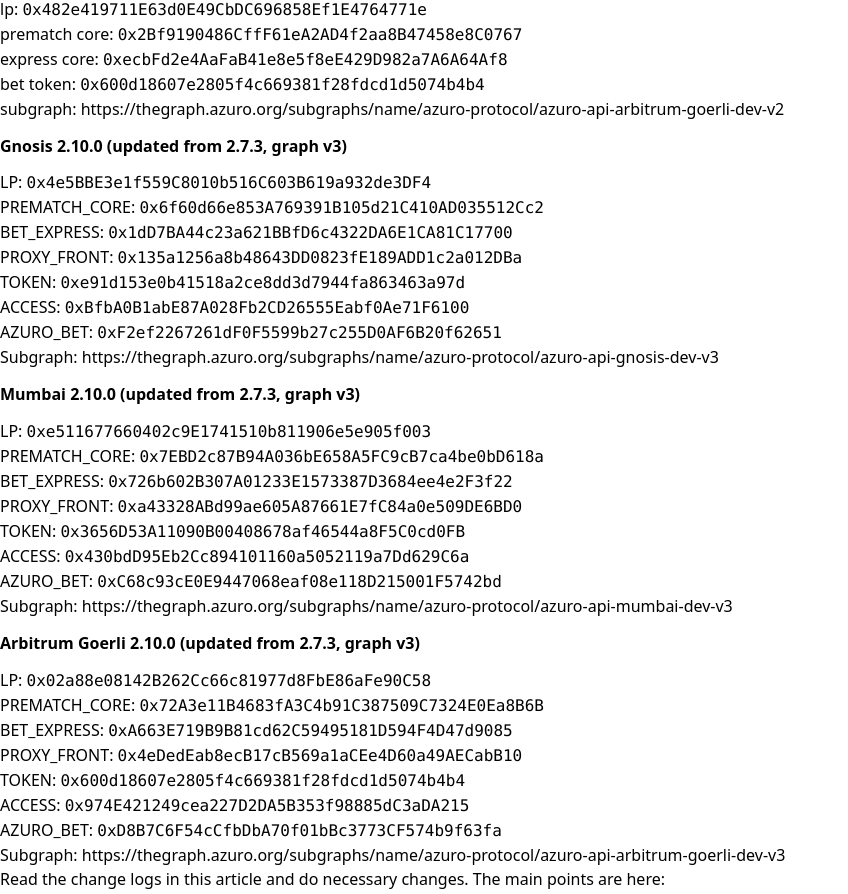
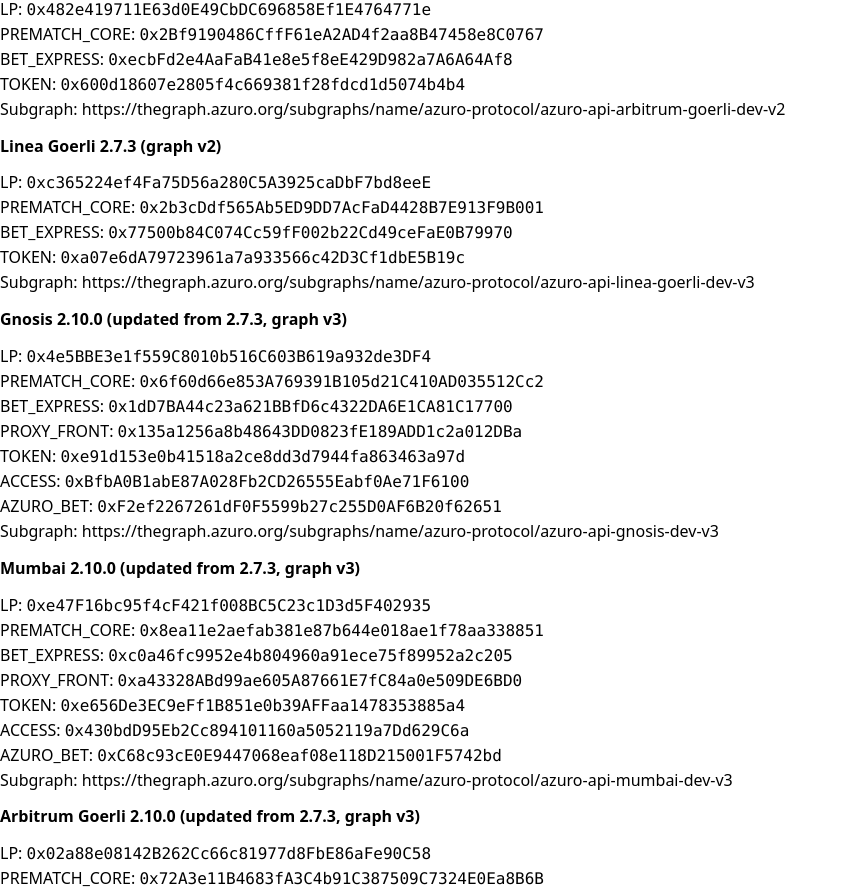
Before and after one commit to Azuro-protocol/gem-docs, a Next.js app: page /releases/4-multi-outcomes-preparation in a window 1280 px wide. Shown: the part 4399-5293 px from the top of the page, without its empty margins (0-848 px from the left). Built offline with nearby package versions, Linux system fonts and the light colour scheme.

Commit message:
update addresses

```diff
--- a/pages/contracts/deployment-addresses.mdx
+++ b/pages/contracts/deployment-addresses.mdx
@@ -100,6 +100,7 @@ import { Tab, Tabs } from 'nextra-theme-docs'
   'Gnosis 2.7.3',
   'Mumbai 2.7.3',
   'Arbitrum Goerli 2.7.3',
+  'Linea Goerli 2.7.3',
   'Gnosis 2.10.0',
   'Mumbai 2.10.0',
   'Arbitrum Goerli 2.10.0',
@@ -147,6 +148,19 @@ import { Tab, Tabs } from 'nextra-theme-docs'
     <div className="overflow-auto">
 |||
 | --- | --- |
+| [LP](/contracts/lp) | `0xc365224ef4Fa75D56a280C5A3925caDbF7bd8eeE` |
+| [Access](/contracts/access) | `0xa610811E42a09bC5e336010D189dB0Ce21d30988` |
+| [PrematchCore](/contracts/prematch-core) | `0x2b3cDdf565Ab5ED9DD7AcFaD4428B7E913F9B001` |
+| [BetExpress](/contracts/bet-express) | `0x77500b84C074Cc59fF002b22Cd49ceFaE0B79970` |
+| [ProxyFront](/contracts/proxy-front) |  |
+| [AzuroBet](/contracts/azuro-bet) | `0xB9E4CB7Dcfb418aa2a7Cd5FE8194597791097f09` |
+| ERC20 (Bet Token) | `0xa07e6dA79723961a7a933566c42D3Cf1dbE5B19c` |
+    </div>
+  </Tab>
+  <Tab>
+    <div className="overflow-auto">
+|||
+| --- | --- |
 | [LP](/contracts/lp) | `0x4e5BBE3e1f559C8010b516C603B619a932de3DF4` |
 | [Access](/contracts/access) | `0xBfbA0B1abE87A028Fb2CD26555Eabf0Ae71F6100` |
 | [PrematchCore](/contracts/prematch-core) | `0x6f60d66e853A769391B105d21C410AD035512Cc2` |
@@ -160,13 +174,13 @@ import { Tab, Tabs } from 'nextra-theme-docs'
     <div className="overflow-auto">
 |||
 | --- | --- |
-| [LP](/contracts/lp) | `0xe511677660402c9E1741510b811906e5e905f003` |
+| [LP](/contracts/lp) | `0xe47F16bc95f4cF421f008BC5C23c1D3d5F402935` |
 | [Access](/contracts/access) | `0x430bdD95Eb2Cc894101160a5052119a7Dd629C6a` |
-| [PrematchCore](/contracts/prematch-core) | `0x7EBD2c87B94A036bE658A5FC9cB7ca4be0bD618a` |
-| [BetExpress](/contracts/bet-express) | `0x726b602B307A01233E1573387D3684ee4e2F3f22` |
+| [PrematchCore](/contracts/prematch-core) | `0x8ea11e2aefab381e87b644e018ae1f78aa338851` |
+| [BetExpress](/contracts/bet-express) | `0xc0a46fc9952e4b804960a91ece75f89952a2c205` |
 | [ProxyFront](/contracts/proxy-front) | `0xa43328ABd99ae605A87661E7fC84a0e509DE6BD0` |
 | [AzuroBet](/contracts/azuro-bet) | `0xC68c93cE0E9447068eaf08e118D215001F5742bd` |
-| ERC20 (Bet Token) | `0x3656D53A11090B00408678af46544a8F5C0cd0FB` |
+| ERC20 (Bet Token) | `0xe656De3EC9eFf1B851e0b39AFFaa1478353885a4` |
     </div>
   </Tab>
   <Tab>
--- a/pages/releases/4-multi-outcomes-preparation.mdx
+++ b/pages/releases/4-multi-outcomes-preparation.mdx
@@ -226,20 +226,20 @@ The plan is to migrate the contracts from 2.7.3 to 2.10.0 version.
 
 #### Game
 
-- `ipfsHash` has been removed. Game information is now provided directly to the `createGame` method on the smart contracts and can be accessed through the `NewGame` event. All data from this event is still available in other fields for your convenience.
+- `ipfsHash` has been removed. Game information is now provided directly to the `createGame` method on the smart contracts and can be accessed through the `NewGame` event. All data from this event is still available in other fields for your convenience.
 
 #### Condition
 
-- The main objective of this major release is to introduce support for multi-outcome conditions (markets). In previous versions, all `Condition` entities only supported two outcomes for each condition, with a single winning outcome (`wonOutcome`) in cases where the condition was resolved without cancellation. With the new contracts, conditions can now have more than two outcomes, including multiple winning outcomes, such as the Double Chance market. As a result, the `wonOutcome` field has been migrated to `wonOutcomes: [Outcome!]`. `wonOutcomeId` replaced with `wonOutcomeIds`.
-- A new service field `_winningOutcomesCount` has been added.
+- The main objective of this major release is to introduce support for multi-outcome conditions (markets). In previous versions, all `Condition` entities only supported two outcomes for each condition, with a single winning outcome (`wonOutcome`) in cases where the condition was resolved without cancellation. With the new contracts, conditions can now have more than two outcomes, including multiple winning outcomes, such as the Double Chance market. As a result, the `wonOutcome` field has been migrated to `wonOutcomes: [Outcome!]`. `wonOutcomeId` replaced with `wonOutcomeIds`.
+- A new service field `_winningOutcomesCount` has been added.
 
 #### Freebet
 
-- In current version there is field `burned: boolean` which represents if Freebet NFT was burned (as consequence is resolved). This field continue exist in new version and represent only state of token burning. In the new version freebets can be resolved without burning. Therefore, a new field `isResolved: boolean` is added.
+- In current version there is field `burned: boolean` which represents if Freebet NFT was burned (as consequence is resolved). This field continue exist in new version and represent only state of token burning. In the new version freebets can be resolved without burning. Therefore, a new field `isResolved: boolean` is added.
 
 #### Event
 
-- The `leafId` field in `LiquidityAdded` and `LiquidityRemoved` events has been renamed to `depositId`.
+- The `leafId` field in `LiquidityAdded` and `LiquidityRemoved` events has been renamed to `depositId`.
 
 
 ## Migration Guide
@@ -250,27 +250,35 @@ To accommodate the current implementation, a new version of the Subgraph has bee
 
     **Gnosis 2.7.3 (graph v2)**
 
-    lp: `0xe068Bf88317fA2eb3EAEcBfe1e486d8b2dDe7761`<br />
-    prematch core: `0xfb22dFfdeb3aed0Ee9475c1aDaDF1e8991193D3c`<br />
-    express core: `0xd3ac70B5326c201c8527da6999d9A0C74f7A1Adc`<br />
-    bet token: `0xe91D153E0b41518A2Ce8Dd3D7944Fa863463a97d`<br />
-    subgraph: https://thegraph.azuro.org/subgraphs/name/azuro-protocol/azuro-api-gnosis-dev-v2
+    LP: `0xe068Bf88317fA2eb3EAEcBfe1e486d8b2dDe7761`<br />
+    PREMATCH_CORE: `0xfb22dFfdeb3aed0Ee9475c1aDaDF1e8991193D3c`<br />
+    BET_EXPRESS: `0xd3ac70B5326c201c8527da6999d9A0C74f7A1Adc`<br />
+    TOKEN: `0xe91D153E0b41518A2Ce8Dd3D7944Fa863463a97d`<br />
+    Subgraph: https://thegraph.azuro.org/subgraphs/name/azuro-protocol/azuro-api-gnosis-dev-v2
 
     **Polygon Mumbai 2.7.3 (graph v2)**
 
-    lp: `0xe47F16bc95f4cF421f008BC5C23c1D3d5F402935`<br />
-    prematch core: `0x53193ae93495fED11322Eac595Dc1A58c483f0bB`<br />
-    express core: `0xa8951593Abd2b28F142238A2128a2F4301464EaA`<br />
-    bet token: `0xe656De3EC9eFf1B851e0b39AFFaa1478353885a4`<br />
-    subgraph: https://thegraph.azuro.org/subgraphs/name/azuro-protocol/azuro-api-mumbai-dev-v2
+    LP: `0xe47F16bc95f4cF421f008BC5C23c1D3d5F402935`<br />
+    PREMATCH_CORE: `0x53193ae93495fED11322Eac595Dc1A58c483f0bB`<br />
+    BET_EXPRESS: `0xa8951593Abd2b28F142238A2128a2F4301464EaA`<br />
+    TOKEN: `0xe656De3EC9eFf1B851e0b39AFFaa1478353885a4`<br />
+    Subgraph: https://thegraph.azuro.org/subgraphs/name/azuro-protocol/azuro-api-mumbai-dev-v2
 
     **Arbitrum Goerli 2.7.3 (graph v2)**
 
-    lp: `0x482e419711E63d0E49CbDC696858Ef1E4764771e`<br />
-    prematch core: `0x2Bf9190486CffF61eA2AD4f2aa8B47458e8C0767`<br />
-    express core: `0xecbFd2e4AaFaB41e8e5f8eE429D982a7A6A64Af8`<br />
-    bet token: `0x600d18607e2805f4c669381f28fdcd1d5074b4b4`<br />
-    subgraph: https://thegraph.azuro.org/subgraphs/name/azuro-protocol/azuro-api-arbitrum-goerli-dev-v2
+    LP: `0x482e419711E63d0E49CbDC696858Ef1E4764771e`<br />
+    PREMATCH_CORE: `0x2Bf9190486CffF61eA2AD4f2aa8B47458e8C0767`<br />
+    BET_EXPRESS: `0xecbFd2e4AaFaB41e8e5f8eE429D982a7A6A64Af8`<br />
+    TOKEN: `0x600d18607e2805f4c669381f28fdcd1d5074b4b4`<br />
+    Subgraph: https://thegraph.azuro.org/subgraphs/name/azuro-protocol/azuro-api-arbitrum-goerli-dev-v2
+
+    **Linea Goerli 2.7.3 (graph v2)**
+
+    LP: `0xc365224ef4Fa75D56a280C5A3925caDbF7bd8eeE`<br />
+    PREMATCH_CORE: `0x2b3cDdf565Ab5ED9DD7AcFaD4428B7E913F9B001`<br />
+    BET_EXPRESS: `0x77500b84C074Cc59fF002b22Cd49ceFaE0B79970`<br />
+    TOKEN: `0xa07e6dA79723961a7a933566c42D3Cf1dbE5B19c`<br />
+    Subgraph: https://thegraph.azuro.org/subgraphs/name/azuro-protocol/azuro-api-linea-goerli-dev-v3
 
     **Gnosis 2.10.0 (updated from 2.7.3, graph v3)**
 
@@ -285,11 +293,11 @@ To accommodate the current implementation, a new version of the Subgraph has bee
 
     **Mumbai 2.10.0 (updated from 2.7.3, graph v3)**
 
-    LP: `0xe511677660402c9E1741510b811906e5e905f003`<br />
-    PREMATCH_CORE: `0x7EBD2c87B94A036bE658A5FC9cB7ca4be0bD618a`<br />
-    BET_EXPRESS: `0x726b602B307A01233E1573387D3684ee4e2F3f22`<br />
+    LP: `0xe47F16bc95f4cF421f008BC5C23c1D3d5F402935`<br />
+    PREMATCH_CORE: `0x8ea11e2aefab381e87b644e018ae1f78aa338851`<br />
+    BET_EXPRESS: `0xc0a46fc9952e4b804960a91ece75f89952a2c205`<br />
     PROXY_FRONT: `0xa43328ABd99ae605A87661E7fC84a0e509DE6BD0`<br />
-    TOKEN: `0x3656D53A11090B00408678af46544a8F5C0cd0FB`<br />
+    TOKEN: `0xe656De3EC9eFf1B851e0b39AFFaa1478353885a4`<br />
     ACCESS: `0x430bdD95Eb2Cc894101160a5052119a7Dd629C6a`<br />
     AZURO_BET: `0xC68c93cE0E9447068eaf08e118D215001F5742bd`<br />
     Subgraph: https://thegraph.azuro.org/subgraphs/name/azuro-protocol/azuro-api-mumbai-dev-v3
```
